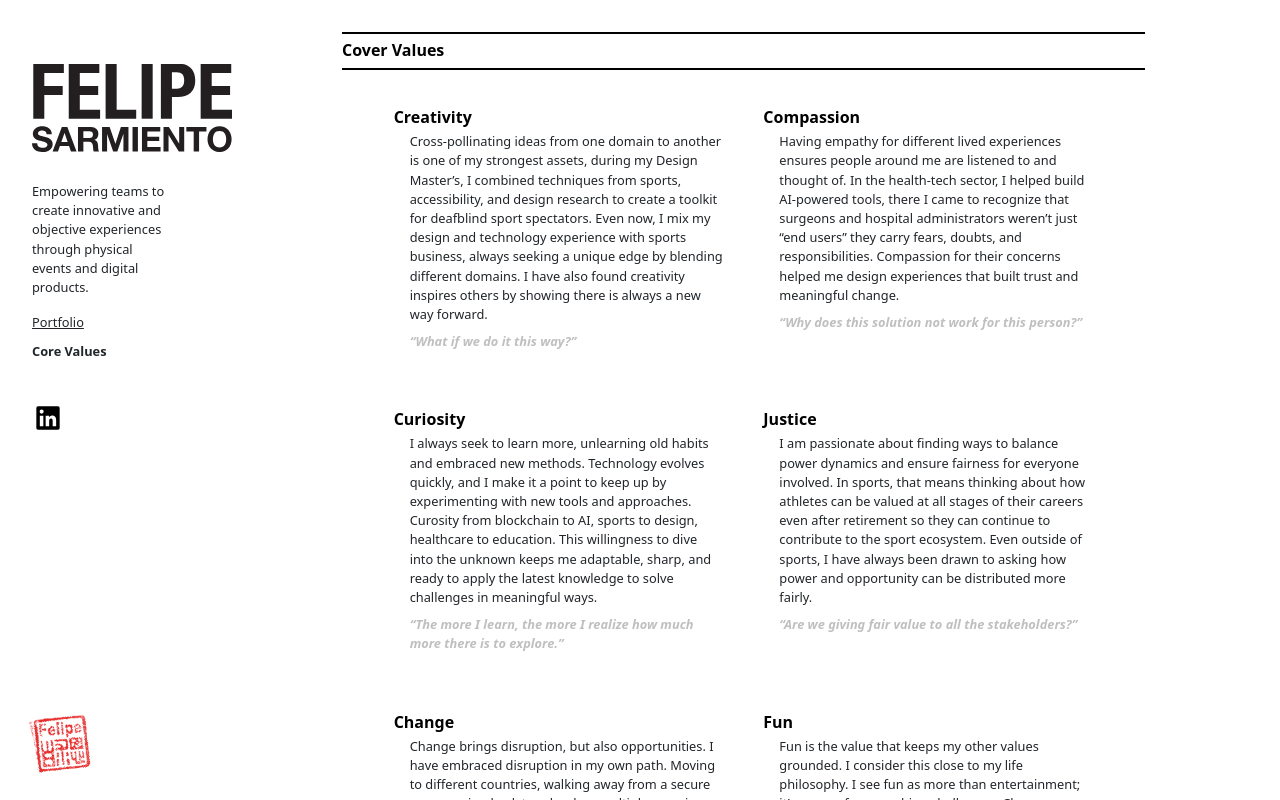
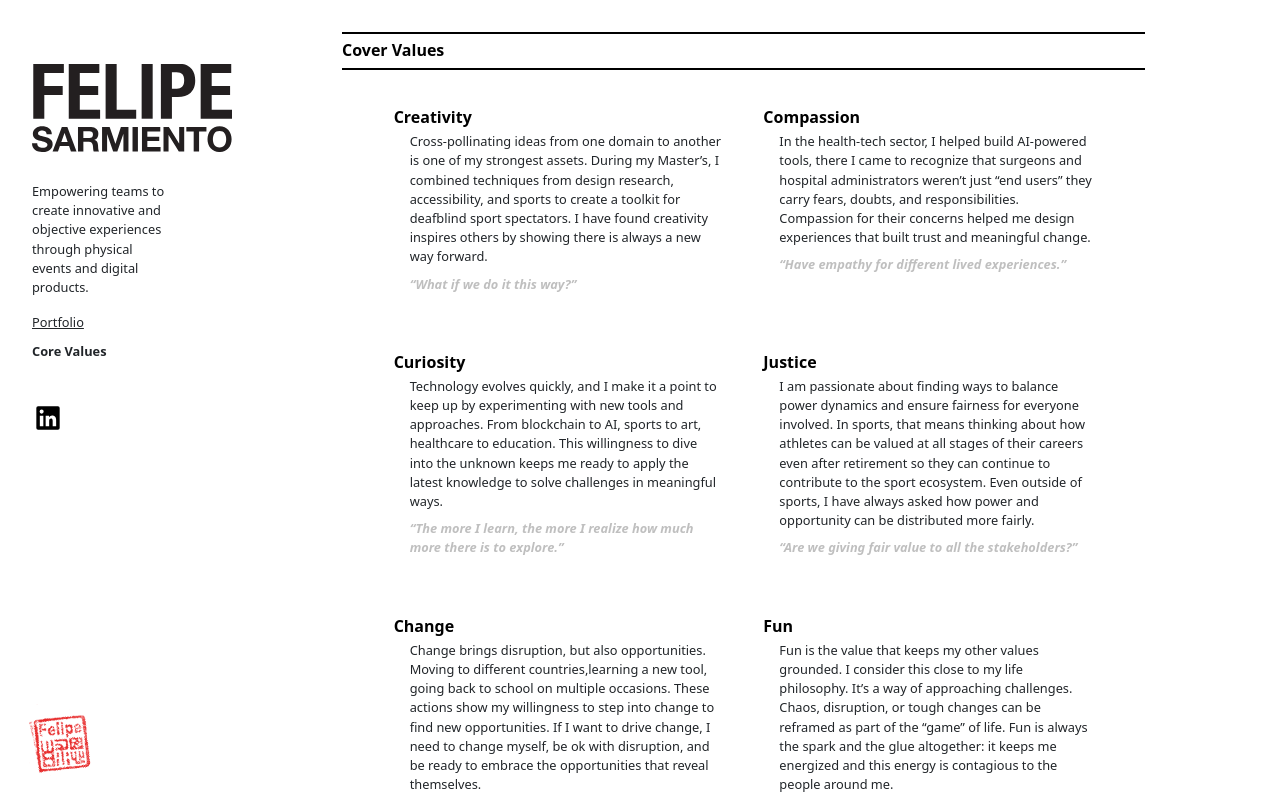
Before and after one commit to Felipewithf/react-porftolio-cv, a React (Vite) app: page / in a window 1280 px wide. Both pictures are taken after a click on the item "Core Values". Built offline with nearby package versions, Linux system fonts and the light colour scheme; a web font is replaced by a local one.

Commit message:
added revised version of the core values

```diff
--- a/src/App.jsx
+++ b/src/App.jsx
@@ -179,43 +179,36 @@ function App() {
                       <p>Creativity</p>
                       <description>
                         Cross-pollinating ideas from one domain to another is
-                        one of my strongest assets, during my Design Master’s, I
-                        combined techniques from sports, accessibility, and
-                        design research to create a toolkit for deafblind sport
-                        spectators. Even now, I mix my design and technology
-                        experience with sports business, always seeking a unique
-                        edge by blending different domains. I have also found
-                        creativity inspires others by showing there is always a
-                        new way forward.
+                        one of my strongest assets. During my Master’s, I
+                        combined techniques from design research, accessibility,
+                        and sports to create a toolkit for deafblind sport
+                        spectators. I have found creativity inspires others by
+                        showing there is always a new way forward.
                       </description>
                       <quote>“What if we do it this way?”</quote>
                     </div>
                     <div className="core-value-box">
                       <p>Compassion</p>
                       <description>
-                        Having empathy for different lived experiences ensures
-                        people around me are listened to and thought of. In the
-                        health-tech sector, I helped build AI-powered tools,
-                        there I came to recognize that surgeons and hospital
-                        administrators weren’t just “end users” they carry
-                        fears, doubts, and responsibilities. Compassion for
-                        their concerns helped me design experiences that built
-                        trust and meaningful change.
+                        In the health-tech sector, I helped build AI-powered
+                        tools, there I came to recognize that surgeons and
+                        hospital administrators weren’t just “end users” they
+                        carry fears, doubts, and responsibilities. Compassion
+                        for their concerns helped me design experiences that
+                        built trust and meaningful change.
                       </description>
                       <quote>
-                        “Why does this solution not work for this person?”
+                        “Have empathy for different lived experiences.”
                       </quote>
                     </div>
                     <div className="core-value-box">
                       <p>Curiosity</p>
                       <description>
-                        I always seek to learn more, unlearning old habits and
-                        embraced new methods. Technology evolves quickly, and I
-                        make it a point to keep up by experimenting with new
-                        tools and approaches. Curosity from blockchain to AI,
-                        sports to design, healthcare to education. This
-                        willingness to dive into the unknown keeps me adaptable,
-                        sharp, and ready to apply the latest knowledge to solve
+                        Technology evolves quickly, and I make it a point to
+                        keep up by experimenting with new tools and approaches.
+                        From blockchain to AI, sports to art, healthcare to
+                        education. This willingness to dive into the unknown
+                        keeps me ready to apply the latest knowledge to solve
                         challenges in meaningful ways.
                       </description>
                       <quote>
@@ -232,8 +225,8 @@ function App() {
                         valued at all stages of their careers even after
                         retirement so they can continue to contribute to the
                         sport ecosystem. Even outside of sports, I have always
-                        been drawn to asking how power and opportunity can be
-                        distributed more fairly.
+                        asked how power and opportunity can be distributed more
+                        fairly.
                       </description>
                       <quote>
                         “Are we giving fair value to all the stakeholders?”
@@ -242,27 +235,26 @@ function App() {
                     <div className="core-value-box">
                       <p>Change</p>
                       <description>
-                        Change brings disruption, but also opportunities. I have
-                        embraced disruption in my own path. Moving to different
-                        countries, walking away from a secure career, going back
-                        to school on multiple occasions. This shows my
+                        Change brings disruption, but also opportunities. Moving
+                        to different countries,learning a new tool, going back
+                        to school on multiple occasions. These actions show my
                         willingness to step into change to find new
                         opportunities. If I want to drive change, I need to
                         change myself, be ok with disruption, and be ready to
                         embrace the opportunities that reveal themselves.
                       </description>
-                      <quote>“We only grow when we are uncomfortable”</quote>
+                      <quote>“Change is inevitable.”</quote>
                     </div>
                     <div className="core-value-box">
                       <p>Fun</p>
                       <description>
                         Fun is the value that keeps my other values grounded. I
-                        consider this close to my life philosophy. I see fun as
-                        more than entertainment; it’s a way of approaching
-                        challenges. Chaos, disruption, or tough changes can be
-                        reframed as part of the “game” of life. Fun is always
-                        the spark and the glue altogether: it keeps me energized
-                        and this energy is contagious to the people around me.
+                        consider this close to my life philosophy. It’s a way of
+                        approaching challenges. Chaos, disruption, or tough
+                        changes can be reframed as part of the “game” of life.
+                        Fun is always the spark and the glue altogether: it
+                        keeps me energized and this energy is contagious to the
+                        people around me.
                       </description>
                       <quote>
                         “Life is meant to be enjoyed, not just endured”
@@ -271,32 +263,28 @@ function App() {
                     <div className="tldr-container">
                       <h3>TL;DR</h3>
                       <description>
-                        I lead with <strong>creativity</strong>, crossing
-                        boundaries to see new possibilities and solve challenges
-                        in unexpected ways.{" "}
+                        I lead with <strong>creativity</strong>, solving
+                        challenges in unexpected ways.{" "}
                       </description>
                       <description>
-                        I act with <strong>compassion</strong>, recognizing the
-                        lived experiences of others and designing solutions that
-                        include everyone.{" "}
+                        I act with <strong>compassion</strong>, designing
+                        solutions that are inclusive.{" "}
                       </description>
                       <description>
-                        I stay rooted in <strong>curiosity</strong>, willing to
-                        unlearn and relearn to keep growing alongside the world
-                        around me.{" "}
+                        I stay <strong>curious</strong>, ready to relearn as the
+                        world evolves.{" "}
                       </description>
                       <description>
-                        I pursue <strong>justice</strong>, ensuring fairness and
-                        balance so every stakeholder has a voice and value.{" "}
+                        I pursue <strong>justice</strong>, so every stakeholder
+                        has a voice and value.{" "}
                       </description>
                       <description>
-                        I embrace <strong>change</strong>, welcoming chaos as a
-                        space for growth and transformation.
+                        I embrace <strong>change</strong>, as a space for growth
+                        and transformation.
                       </description>
                       <description>
-                        I infuse <strong>fun</strong>, because life is a big
-                        boardgame, and the best outcomes come when we enjoy
-                        playing together.
+                        I infuse <strong>fun</strong>, because it breaks
+                        barriers and connects us.
                       </description>
                     </div>
                   </div>
```
